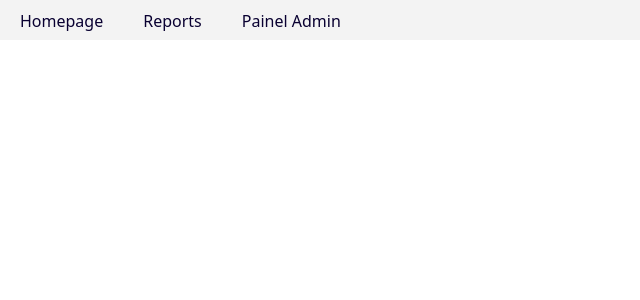
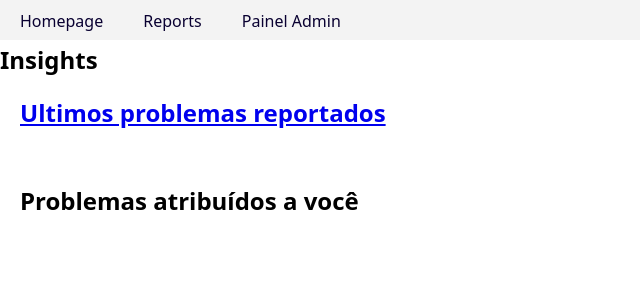
Before and after one commit to GuilhermeLimaDev/app-web-gae, a React (Vite) app in the folder app-web-gaesystem/: page /homepage in a window 1280 px wide. Shown: the top 300 px of the page, without its empty margins (0-640 px from the left). Built offline with nearby package versions, Linux system fonts and the light colour scheme.

Commit message:
criando homepage do site, adicionando os carrosseis e futuramente os cards de insights

```diff
--- a/app-web-gaesystem/src/pages/homepage/Homepage.jsx
+++ b/app-web-gaesystem/src/pages/homepage/Homepage.jsx
@@ -1,14 +1,58 @@
-const Homepage = () =>{
+import ReportCarousel from "../../components/carrossel/Carrossel";
+import { useUser } from "../../context/UserContext";
+import { useEffect, useState } from "react";
+import ProblemService from "../../services/ProblemsService";
+import { Link } from "react-router";
+
+const Homepage = () => {
+  const { user } = useUser();
+  const [geralProblems, setGeralProblems] = useState([]);
+  const [assignmentsProblems, setAssignmentsProblems] = useState([]);
+
+  useEffect(() => {
+    const fetchData = async () => {
+      try {
+        const receiverGeralProblems = await ProblemService.getProblems();
+        const receiverAssignmentsProblems =
+          await ProblemService.getProblemsOfEmployee(1);
+
+        setGeralProblems(receiverGeralProblems.data);
+        setAssignmentsProblems(receiverAssignmentsProblems.data);
+      } catch (e) {
+        console.error("Erro ao puxar dados: " + e);
+      }
+    };
+
+    fetchData();
+  }, []);
+
+  console.log("usuario", user);
+  console.log(assignmentsProblems);
+  console.log(geralProblems);
+  return (
     <main>
-        <section>
-            <h1>Ultimos reports feitos</h1>
-            <div>
+      <h1>Olá, </h1>
+      <section>
+        <h1>Insights</h1>
+      </section>
+      <section>
+        <div>
+          <ReportCarousel
+            reports={geralProblems}
+            title={<Link to={"/reports"}>Ultimos problemas reportados</Link>}
+          />
+        </div>
+      </section>
+      <section>
+        <div>
+          <ReportCarousel
+            reports={assignmentsProblems}
+            title={"Problemas atribuídos a você"}
+          />
+        </div>
+      </section>
+    </main>
+  );
+};
 
-            </div>
-        </section>
-        <section></section>
-
-    </main>
-}
-
-export default Homepage
+export default Homepage;
```
